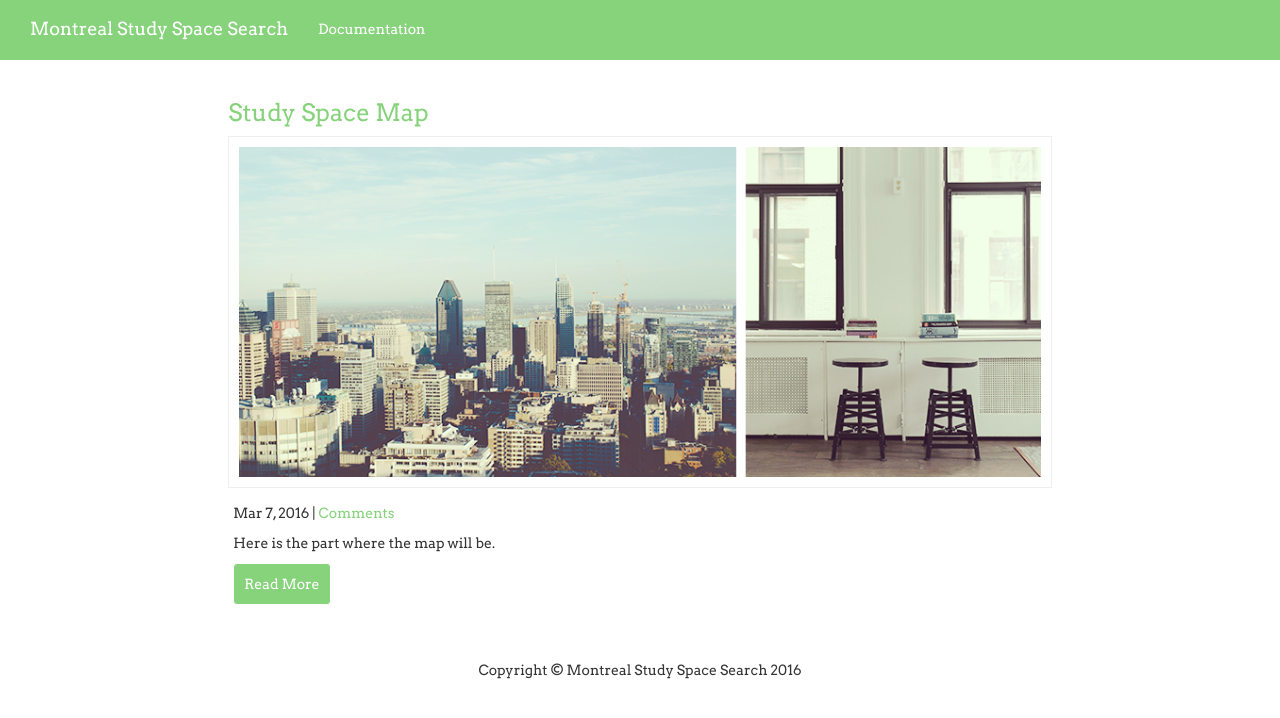
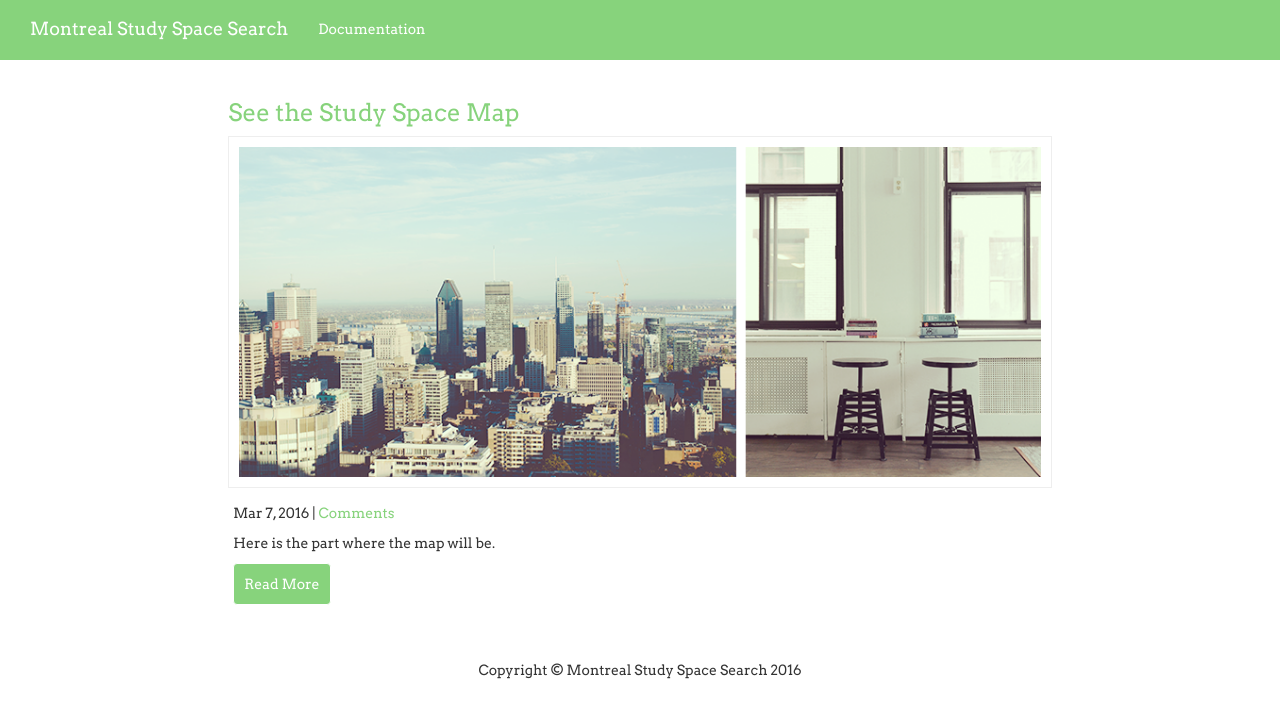
Before and after one commit to GEOG-84-Geodudes/A3, a Jekyll site: the page built from index.html, in a window 1280 px wide. Shown: the top 718 px of the page. Built offline with Jekyll 4.4.1, drawn with Linux system fonts in a browser that asks for light colours; nearby versions of some CDN libraries.

Commit message:
Update index.html

```diff
--- a/index.html
+++ b/index.html
@@ -5,7 +5,7 @@ index: true
 <div class="col-sm-8 col-sm-offset-2">
     {% for post in site.posts %}
     <div class="post-meta">
-        <h3><a href="{{ post.url | prepend: site.baseurl }}">{{ post.title }}</a></h3>
+        <h3><a href="{{ post.url | prepend: site.baseurl }}">See the {{ post.title }}</a></h3>
         <img src="{{post.featured_image  | prepend: site.baseurl}} ">
         <div class="post-descr">
             <p>
```
